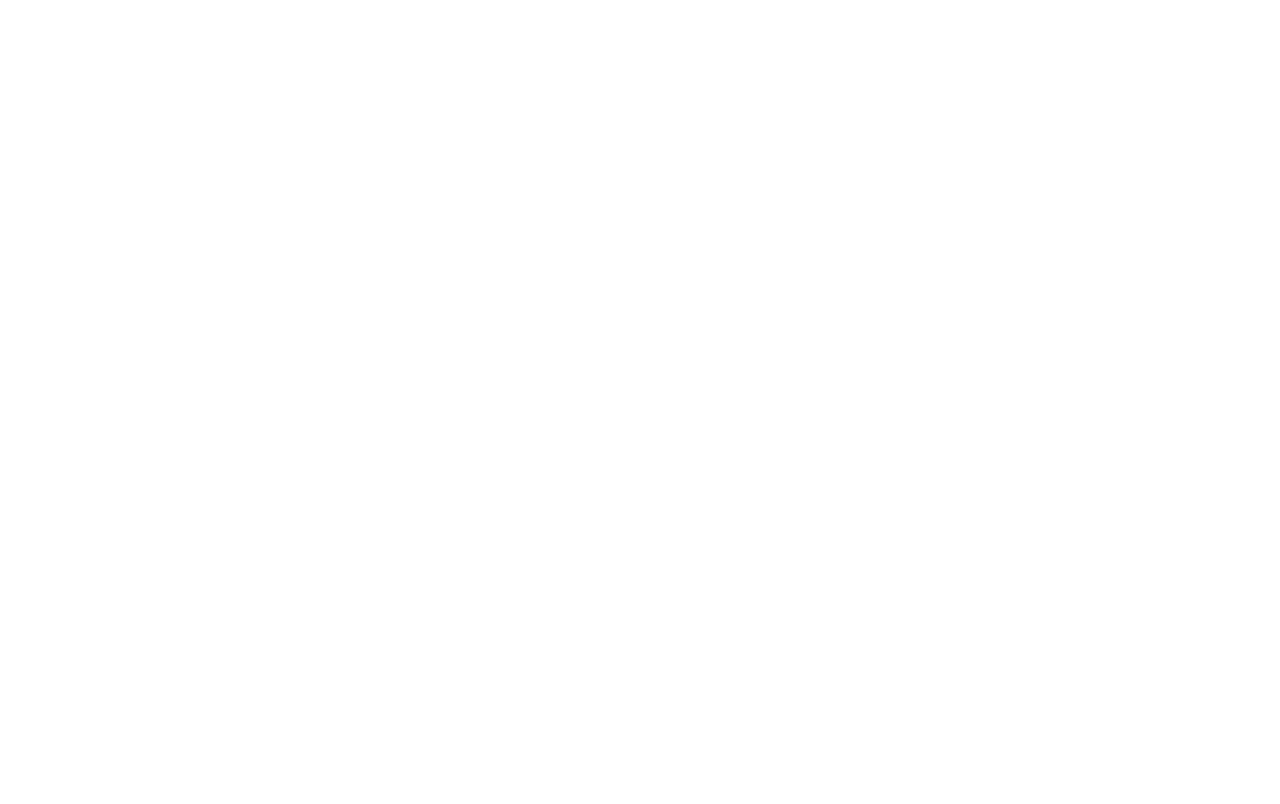
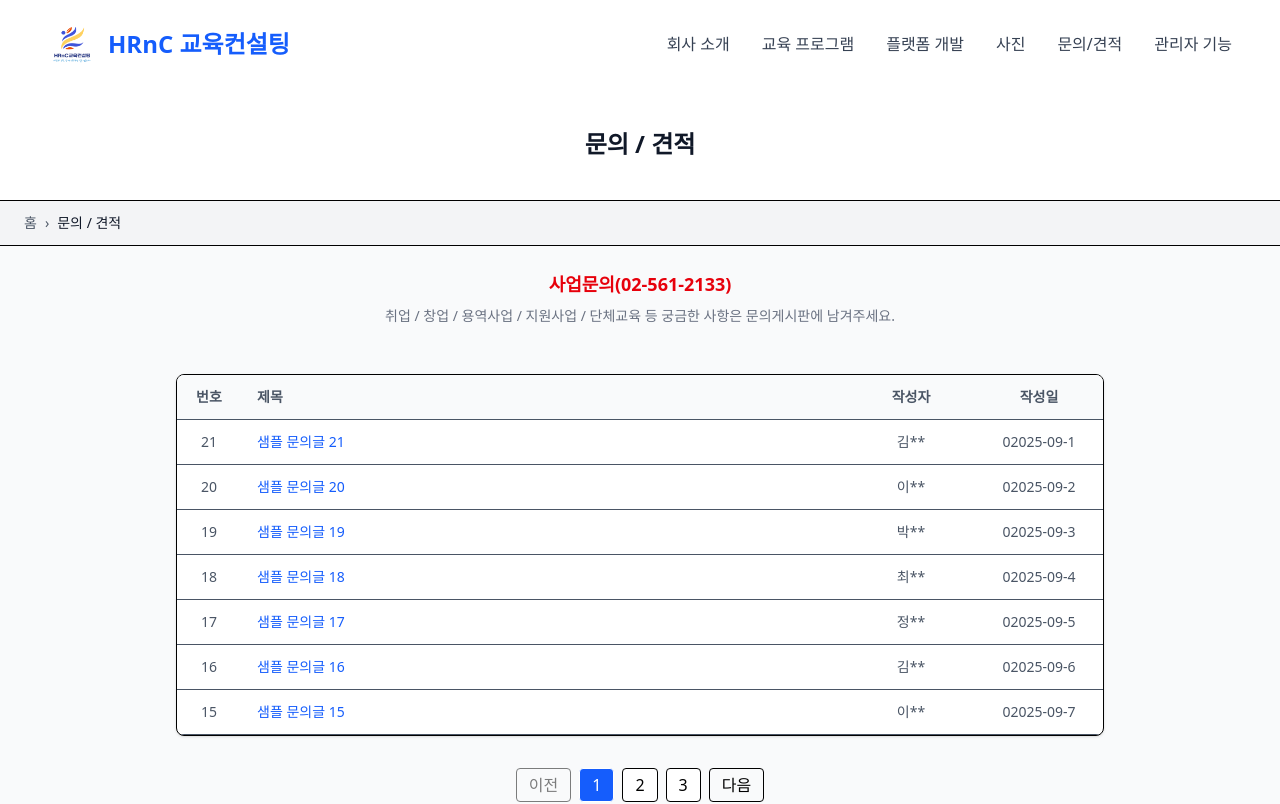
Before and after one commit to bidalalsrb/learningPage, a React (Vite) app: page /inquiry in a window 1280 px wide. Before the commit this address had no page. Shown: the top 804 px of the page. Built offline with nearby package versions, Linux system fonts and the light colour scheme.

Commit message:
문의견적 추가

```diff
--- a/src/App.jsx
+++ b/src/App.jsx
@@ -4,6 +4,7 @@
 import EducationPage from "./pages/EducationPage";
 import PhotoPage from "./pages/PhotoPage.jsx";
 import PhotoDetail from "./components/PhotoDetail.jsx";
+import InquiryPage from "./pages/InquiryPage.jsx";
 
 function App() {
     return (
@@ -13,6 +14,7 @@
                 <Route path="/education" element={<EducationPage />} />
                 <Route path="/photos" element={<PhotoPage />} /> {/* 새로운 라우트 */}
                 <Route path="/photos/:id" element={<PhotoDetail />} /> {/* ✅ 상세 */}
+                <Route path="/inquiry" element={<InquiryPage />}/>
             </Routes>
         </Router>
     );
--- /dev/null
+++ b/src/components/Breadcrumb.jsx
@@ -0,0 +1,26 @@
+import React from "react";
+import { Link } from "react-router-dom";
+
+export default function Breadcrumb({ items }) {
+    return (
+        <nav className="bg-gray-100 border-b text-sm">
+            <div className="max-w-7xl mx-auto px-6 py-3 flex gap-2 text-gray-600">
+                {items.map((item, idx) => (
+                    <React.Fragment key={idx}>
+                        {idx > 0 && <span>›</span>}
+                        {item.to ? (
+                            <Link
+                                to={item.to}
+                                className="hover:text-blue-600 cursor-pointer"
+                            >
+                                {item.label}
+                            </Link>
+                        ) : (
+                            <span className="text-gray-900 font-medium">{item.label}</span>
+                        )}
+                    </React.Fragment>
+                ))}
+            </div>
+        </nav>
+    );
+}
--- a/src/components/Header.jsx
+++ b/src/components/Header.jsx
@@ -39,7 +39,7 @@
                     사진
                 </Link>
                 <Link
-                    to="#"
+                    to="/inquiry"
                     className="cursor-pointer hover:text-blue-600 transition"
                 >
                     문의/견적
--- /dev/null
+++ b/src/components/InquiryTable.jsx
@@ -0,0 +1,34 @@
+import React from "react";
+
+export default function InquiryTable({ inquiries, onRowClick }) {
+    return (
+        <div className="overflow-x-auto border rounded-lg bg-white shadow-sm">
+            <table className="w-full text-sm text-left text-gray-600">
+                <thead className="bg-gray-50 border-b">
+                <tr>
+                    <th className="px-4 py-3 w-16 text-center">번호</th>
+                    <th className="px-4 py-3">제목</th>
+                    <th className="px-4 py-3 w-32 text-center">작성자</th>
+                    <th className="px-4 py-3 w-32 text-center">작성일</th>
+                </tr>
+                </thead>
+                <tbody>
+                {inquiries.map((item) => (
+                    <tr
+                        key={item.id}
+                        className="border-b hover:bg-gray-50 transition"
+                        onClick={() => onRowClick(item)}
+                    >
+                        <td className="px-4 py-3 text-center">{item.id}</td>
+                        <td className="px-4 py-3 text-blue-600 cursor-pointer hover:underline">
+                            {item.title}
+                        </td>
+                        <td className="px-4 py-3 text-center">{item.author}</td>
+                        <td className="px-4 py-3 text-center">{item.date}</td>
+                    </tr>
+                ))}
+                </tbody>
+            </table>
+        </div>
+    );
+}
--- a/src/pages/EducationPage.jsx
+++ b/src/pages/EducationPage.jsx
@@ -4,6 +4,7 @@
 import EducationTabs from "../components/EducationTabs";
 import EducationHero from "../components/EducationHero";
 import EducationPrograms from "../components/EducationPrograms";
+import Breadcrumb from "../components/Breadcrumb.jsx";
 
 export default function EducationPage() {
     return (
@@ -15,7 +16,12 @@
                 <h1 className="text-3xl font-bold">교육 프로그램</h1>
             </section>
 
-            <EducationTabs />
+            <Breadcrumb
+                items={[
+                    { label: "홈", to: "/" },
+                    { label: "교육 프로그램" }, // 현재 페이지 → 링크 없음
+                ]}
+            />
             <EducationHero />
             <EducationPrograms />
 
--- /dev/null
+++ b/src/pages/InquiryPage.jsx
@@ -0,0 +1,70 @@
+import React, { useState } from "react";
+import Header from "../components/Header";
+import Footer from "../components/Footer";
+import Breadcrumb from "../components/Breadcrumb.jsx";
+import InquiryTable from "../components/InquiryTable.jsx";
+import Pagination from "../components/Pagination.jsx";
+
+export default function InquiryPage() {
+    // ✅ 21개 데이터 (샘플)
+    const inquiries = Array.from({ length: 21 }, (_, i) => ({
+        id: 21 - i,
+        title: `샘플 문의글 ${21 - i}`,
+        author: ["김**", "이**", "박**", "최**", "정**"][i % 5],
+        date: `2025-09-${(i % 30) + 1}`.padStart(10, "0"),
+    }));
+
+    const itemsPerPage = 7; // ✅ 페이지당 7개
+    const [currentPage, setCurrentPage] = useState(1);
+
+    const startIdx = (currentPage - 1) * itemsPerPage;
+    const currentItems = inquiries.slice(startIdx, startIdx + itemsPerPage);
+    const totalPages = Math.ceil(inquiries.length / itemsPerPage);
+
+    const handleRowClick = (item) => {
+        alert(`"${item.title}" 게시글 상세 페이지로 이동 예정`);
+    };
+
+    return (
+        <div className="min-h-screen flex flex-col bg-gray-50">
+            <Header />
+
+            {/* 타이틀 */}
+            <section className="px-6 md:px-12 py-10 border-b text-center bg-white">
+                <h1 className="text-2xl font-bold text-gray-900">문의 / 견적</h1>
+            </section>
+
+            {/* Breadcrumb */}
+            <Breadcrumb
+                items={[
+                    { label: "홈", to: "/" },
+                    { label: "문의 / 견적" },
+                ]}
+            />
+
+            {/* 안내 */}
+            <section className="max-w-7xl mx-auto px-6 md:px-12 py-6 text-center">
+                <p className="text-red-600 font-bold text-lg">
+                    사업문의(02-561-2133)
+                </p>
+                <p className="text-gray-500 text-sm mt-2">
+                    취업 / 창업 / 용역사업 / 지원사업 / 단체교육 등 궁금한 사항은 문의게시판에 남겨주세요.
+                </p>
+            </section>
+
+            {/* 테이블 */}
+            <main className="flex-1 w-4/5 mx-auto px-6 md:px-12 py-6">
+                <InquiryTable inquiries={currentItems} onRowClick={handleRowClick} />
+
+                {/* 페이징 */}
+                <Pagination
+                    currentPage={currentPage}
+                    totalPages={totalPages}
+                    onPageChange={setCurrentPage}
+                />
+            </main>
+
+            <Footer />
+        </div>
+    );
+}
```
